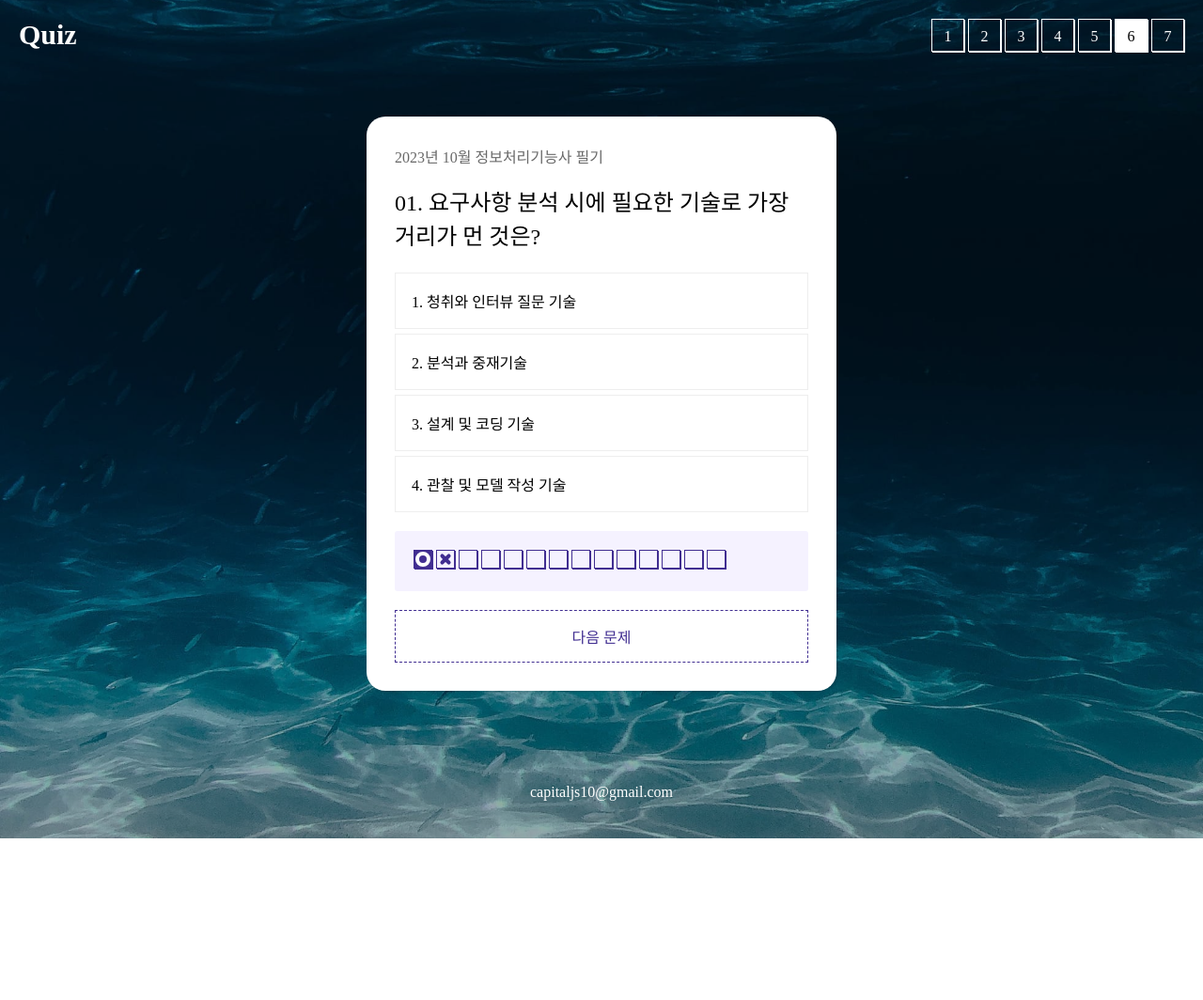
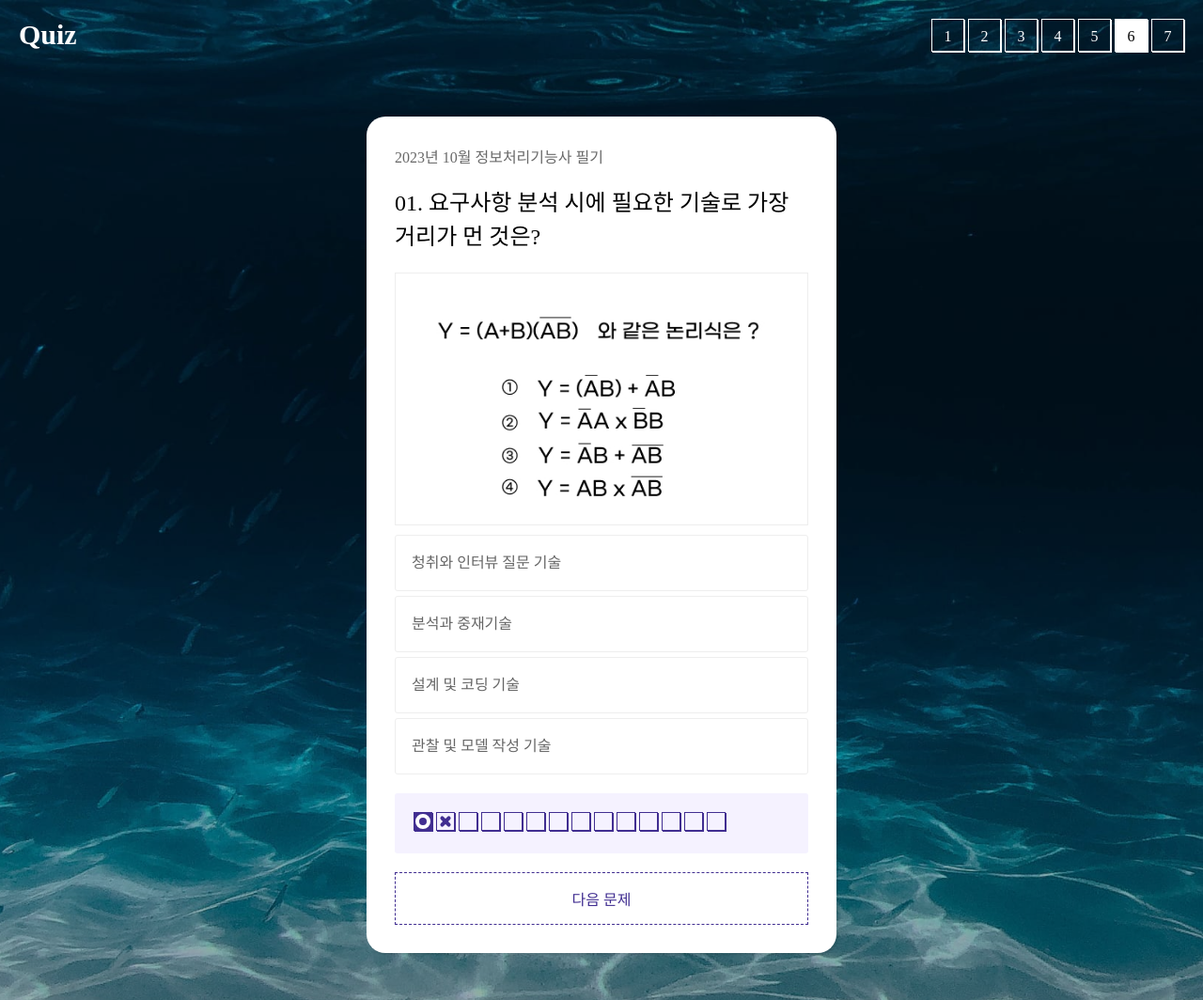
Before and after one commit to YunJiSung/webs2024, a PHP site: page /javascript/quiz/quizEffect06.html in a window 1280 px wide. Shown: the top 1064 px of the page at 94% size. Before the commit the page ends 892 px from the top, so only its background shows below. Run offline with PHP 8.4, Linux system fonts and the light colour scheme; some web fonts are replaced.

Commit message:
20230914

```diff
--- a/javascript/quiz/assets/css/quiz.css
+++ b/javascript/quiz/assets/css/quiz.css
@@ -218,6 +218,14 @@ body::after {
     line-height: 1.5;
     font-weight: 400;
 }
+.quiz__img {
+    border: 1px solid #eee;
+    margin-bottom: 10px;
+}
+.quiz__img img {
+    width: 100%;
+}
+
 .quiz__choice {
     margin-bottom: 20px;
 }
@@ -276,21 +284,71 @@ body::after {
     border: 1px solid #eee;
     padding: 17px;
     margin-bottom: 5px;
+    font-size: 16px;
+    line-height: 1.5;
+    transition: border-color 0.3s, background-color 0.3;
+    border-radius: 3px;
+    color: #666;
 }
-.quiz__choice .choice:nth-child(1)::before {
-    content: "1. ";
+.quiz__choice .choice:hover {
+    border-color: #9378ff;
+    background-color: #f6f4ff;
+    cursor: pointer;
 }
-.quiz__choice .choice:nth-child(2)::before {
-    content: "2. ";
+.quiz__choice .choice.correct {
+    position: relative;
+    border-color: #412E91;
+    background-color: #e9e4ff60;
+    color: #412E91;
+    padding-right: 57px;
 }
-.quiz__choice .choice:nth-child(3)::before {
-    content: "3. ";
+.quiz__choice .choice.correct::after {
+    content: '';
+    width: 14px;
+    height: 14px;
+    border: 6px solid #412E91;
+    border-radius: 50%;
+    position: absolute;
+    right: 20px;
+    top: 50%;
+    transform: translateY(-50%);
+
 }
-.quiz__choice .choice:nth-child(4)::before {
-    content: "4. ";
+.quiz__choice .choice.incorrect {
+    position: relative;
+    border-color: #912e3a;
+    box-shadow: 1px 1px 5px #912e3a19;
+    background-color: #912e3a19;
+    color: #912e3a;
+    padding-right: 57px;
 }
-.quiz__choice .choice.correct {}
-.quiz__choice .choice.incorrect {}
+.quiz__choice .choice.incorrect::before {
+    content: '';
+    position: absolute;
+    right: 20px;
+    top: 50%;
+    transform: translateY(-50%);
+    width: 28px;
+    height: 6px;
+    background-color: #912e3a;
+    border-radius: 4px;
+    transform: rotate(45deg);
+    margin-top: -3px;
+
+}
+.quiz__choice .choice.incorrect::after {
+    content: '';
+    position: absolute;
+    right: 20px;
+    top: 50%;
+    transform: translateY(-50%);
+    width: 28px;
+    height: 6px;
+    background-color: #912e3a;
+    border-radius: 4px;
+    transform: rotate(-45deg);
+    margin-top: -3px;
+}
 .quiz__animation{
     border: 1px dashed #b8a8ff;
     margin-bottom: 10px;
--- a/javascript/quiz/quizEffect06.html
+++ b/javascript/quiz/quizEffect06.html
@@ -35,9 +35,12 @@
                 <div class="quiz__header">2023년 10월 정보처리기능사 필기</div>
                 <div class="quiz__main">
                     <div class="quiz__question">01. 요구사항 분석 시에 필요한 기술로 가장 거리가 먼 것은?</div>
+                    <div class="quiz__img">
+                        <img src="../../json/img/gineungsaJC2005_04_02.jpg" alt="">
+                    </div>
                     <div class="quiz__choice">
-                        <div id="choice1" class="choice correct">청취와 인터뷰 질문 기술</div>
-                        <div id="choice2" class="choice incorrect">분석과 중재기술</div>
+                        <div id="choice1" class="choice">청취와 인터뷰 질문 기술</div>
+                        <div id="choice2" class="choice">분석과 중재기술</div>
                         <div id="choice3" class="choice">설계 및 코딩 기술</div>
                         <div id="choice4" class="choice">관찰 및 모델 작성 기술</div>
                     </div>
@@ -74,107 +77,7 @@
     <!-- //footer -->
 
     <script>
-        // 선택자
-        const quizWrap = document.querySelector(".quiz__wrap");
 
-         // 문제 정보
-
-
-        // 문제 출력
-        const updataQuiz = (index) => {
-            let quizWrapTag = `
-                <div class="quiz">
-                    <div class="quiz__header">${quizInfo[index].infoDate} ${quizInfo[index].infoType}</div>
-                    <div class="quiz__main">
-                        <div class="quiz__question">
-                            ${index+1}. ${quizInfo[index].infoQuestion}
-                        </div>
-                        <div class="quiz__choice">
-                            <label for="choice1">
-                                <input type="radio" id="choice1" name="choice" value="1">
-                                <span>${quizInfo[index].infoChoice[1]}</span>
-                            </label>
-                            <label for="choice2">
-                                <input type="radio" id="choice2" name="choice" value="2">
-                                <span>${quizInfo[index].infoChoice[2]}</span>
-                            </label>
-                            <label for="choice3">
-                                <input type="radio" id="choice3" name="choice" value="3">
-                                <span>${quizInfo[index].infoChoice[3]}</span>
-                            </label>
-                            <label for="choice4">
-                                <input type="radio" id="choice4" name="choice" value="4">
-                                <span>${quizInfo[index].infoChoice[4]}</span>
-                            </label>
-                        </div>
-                        <div class="quiz__answer none">${quizInfo[0].infoAnswer}</div>
-                        <div class="quiz__desc none">${quizInfo[0].infoDesc}</div>
-                    </div>
-                    <div class="quiz__footer">
-                        <button class="quiz__confirm">정답 확인하기</button>
-                        <button class="quiz__next none">다음 문제</button>
-                    </div>
-                </div>
-            `;
-
-            quizWrap.innerHTML = quizWrapTag;
-
-            // 선택자
-            const quizConfirm = quizWrap.querySelector(".quiz__confirm");
-            const quizNext = quizWrap.querySelector(".quiz__next");
-
-            // 정답 확인 버튼
-            quizConfirm.addEventListener("click", () =>{
-                checkAnswer();
-                quizConfirm.classList.add("none");  // 정답 버튼 삭제
-                quizNext.classList.remove("none");  // 다음 버튼 추가
-            });
-
-            // 다음 문제 버튼
-            quizNext.addEventListener("click", () => {
-                if(currentIndex < quizInfo.length -1){
-                    quizNext.classList.add("none");         // 다음 버튼 삭제
-                    quizConfirm.classList.remove("none");   // 정답 버튼 추가
-                    currentIndex++;                         // 문제 번호 추가
-                    updataQuiz(currentIndex);               //퀴즈 반영
-                } else {
-                    alert("퀴즈가 종료되었습니다.");
-                }
-
-            });
-        }
-
-
-        // 정답 확인
-        const checkAnswer = () => {
-            const selectedChoice = quizWrap.querySelector("input[name='choice']:checked");
-
-            if (!selectedChoice) {
-                // 사용자가 보기를 선택하지 않았을 때 경고 메시지 표시
-                alert("보기를 선택하세요.");
-                return; // 함수 종료
-            }
-            const userAnswer = selectedChoice.value;                   // 사용자가 클릭한 정답
-            const correctAnswer = quizInfo[currentIndex].infoAnswer;   // 정답지의 정답
-            const quizElement = quizWrap.querySelector(".quiz");
-            const descElement = quizWrap.querySelector(".quiz__desc");
-            const answerElement = quizWrap.querySelector(".quiz__answer");
-
-            if(userAnswer === correctAnswer){
-                quizElement.classList.add("good")
-
-            } else {
-                quizElement.classList.add("bad")
-                answerElement.classList.remove("none")
-            }
-            descElement.classList.remove("none");
-
-        }
-
-        // 페이지가 로드된 후 실행
-        document.addEventListener("DOMContentLoaded", () => {
-            updataQuiz(currentIndex);
-        });
     </script>
 </body>
 
```
Also changed, not shown: javascript/javascript03.html (+15 -7 lines).
